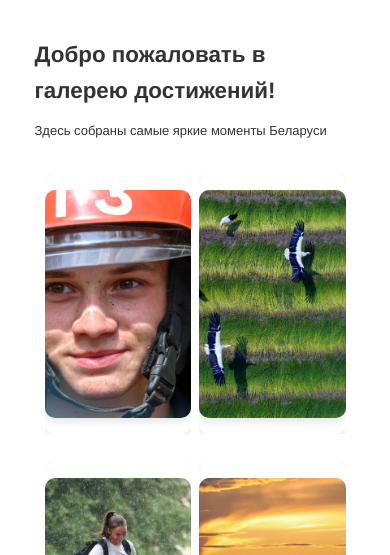
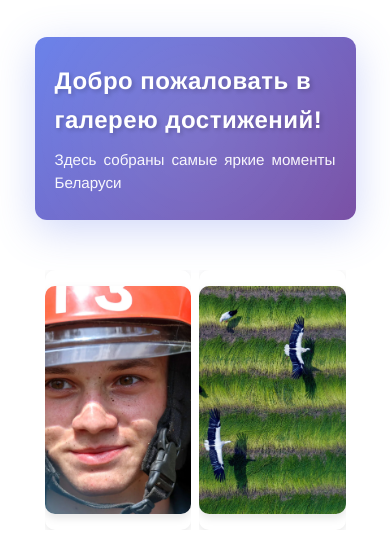
Before and after one commit to fanime1111/belarus-2025, a plain HTML site: page gallery.html in a window 390 px wide. Shown: the part 213-768 px from the top of the page. Drawn offline with Linux system fonts and the light colour scheme.

Commit message:
Update gallery.html

```diff
--- a/gallery.html
+++ b/gallery.html
@@ -9,6 +9,117 @@
     <script src="js/burger-menu.js"></script>
 
     <link rel="stylesheet" href="css/gallery.css">
+    <style>
+        /* Стили для блока галереи (строки 59-62) */
+        .gallery-intro-block {
+            background: linear-gradient(135deg, #667eea 0%, #764ba2 100%);
+            border-radius: 20px;
+            padding: 40px 50px;
+            margin: 30px 0 50px 0;
+            box-shadow: 0 10px 40px rgba(102, 126, 234, 0.3);
+            position: relative;
+            overflow: hidden;
+            transition: all 0.4s ease;
+        }
+
+        .gallery-intro-block::before {
+            content: '';
+            position: absolute;
+            top: -50%;
+            right: -50%;
+            width: 200%;
+            height: 200%;
+            background: radial-gradient(circle, rgba(255,255,255,0.1) 0%, transparent 70%);
+            animation: rotate 20s linear infinite;
+        }
+
+        @keyframes rotate {
+            0% { transform: rotate(0deg); }
+            100% { transform: rotate(360deg); }
+        }
+
+        .gallery-intro-block:hover {
+            transform: translateY(-5px);
+            box-shadow: 0 15px 50px rgba(102, 126, 234, 0.4);
+        }
+
+        .gallery-intro-block h2 {
+            color: #ffffff;
+            font-size: 2.5rem;
+            font-weight: 700;
+            margin: 0 0 15px 0;
+            text-shadow: 2px 2px 4px rgba(0, 0, 0, 0.2);
+            position: relative;
+            z-index: 1;
+            letter-spacing: 1px;
+        }
+
+        .gallery-intro-block p {
+            color: rgba(255, 255, 255, 0.95);
+            font-size: 1.2rem;
+            line-height: 1.6;
+            margin: 0;
+            position: relative;
+            z-index: 1;
+            font-weight: 400;
+        }
+
+        /* Темная тема */
+        body.dark-theme .gallery-intro-block {
+            background: linear-gradient(135deg, #1a1a2e 0%, #16213e 100%);
+            box-shadow: 0 10px 40px rgba(0, 0, 0, 0.5);
+        }
+
+        body.dark-theme .gallery-intro-block:hover {
+            box-shadow: 0 15px 50px rgba(0, 0, 0, 0.7);
+        }
+
+        body.dark-theme .gallery-intro-block h2 {
+            color: #64ffda;
+            text-shadow: 2px 2px 8px rgba(100, 255, 218, 0.3);
+        }
+
+        body.dark-theme .gallery-intro-block p {
+            color: rgba(255, 255, 255, 0.85);
+        }
+
+        /* Адаптация под мобильные устройства */
+        @media (max-width: 768px) {
+            .gallery-intro-block {
+                padding: 30px 25px;
+                margin: 20px 0 35px 0;
+                border-radius: 15px;
+            }
+
+            .gallery-intro-block h2 {
+                font-size: 1.8rem;
+                margin-bottom: 12px;
+            }
+
+            .gallery-intro-block p {
+                font-size: 1rem;
+                line-height: 1.5;
+            }
+        }
+
+        @media (max-width: 480px) {
+            .gallery-intro-block {
+                padding: 25px 20px;
+                margin: 15px 0 30px 0;
+                border-radius: 12px;
+            }
+
+            .gallery-intro-block h2 {
+                font-size: 1.5rem;
+                margin-bottom: 10px;
+                letter-spacing: 0.5px;
+            }
+
+            .gallery-intro-block p {
+                font-size: 0.95rem;
+            }
+        }
+    </style>
 </head>
 <body>
     <header class="header-full-nav header-adaptive">
@@ -23,17 +134,17 @@
             <nav id="nav-menu">
                 <ul>
                     <li><a href="index.html" data-lang-key="nav_main">Главная</a></li>
-                    <li><a href="about.html" data-lang-key="nav_about">О программе</a></li>
+                    <li><a href="about.html" data-lang-key="nav_about">О сайте</a></li>
                     <li><a href="projects.html" data-lang-key="nav_projects">Проекты</a></li>
                     <li><a href="news.html" data-lang-key="nav_news">Новости</a></li>
                     <li><a href="gallery.html" class="active" data-lang-key="nav_gallery">Галерея</a></li>
                     <li><a href="awards.html" data-lang-key="nav_awards">Достижения</a></li>
                                          <li><a href="liberation80.html" data-lang-key="nav_liberation80">80 лет победы</a></li>
                 </ul>
-                <div class="nav-auth-buttons">
+                <!-- <div class="nav-auth-buttons">
                     <button id="nav-login-btn" data-lang-key="login">Вход</button>
                     <button id="nav-register-btn" data-lang-key="register">Регистрация</button>
-                </div>
+                </div> -->
             </nav>
             <div class="lang-switcher">
                 <button id="lang-ru" class="lang-btn active" data-lang="ru">RU</button>
@@ -43,10 +154,10 @@
                 </button>
                 <button id="mobile-theme-btn" class="mobile-theme-btn" aria-label="Переключить тему">☀️</button>
             </div>
-            <div class="auth-buttons">
+            <!-- <div class="auth-buttons">
                 <button id="login-btn">Вход</button>
                 <button id="register-btn">Регистрация</button>
-            </div>
+            </div> -->
         </div>
     </header>
     <main>
```
